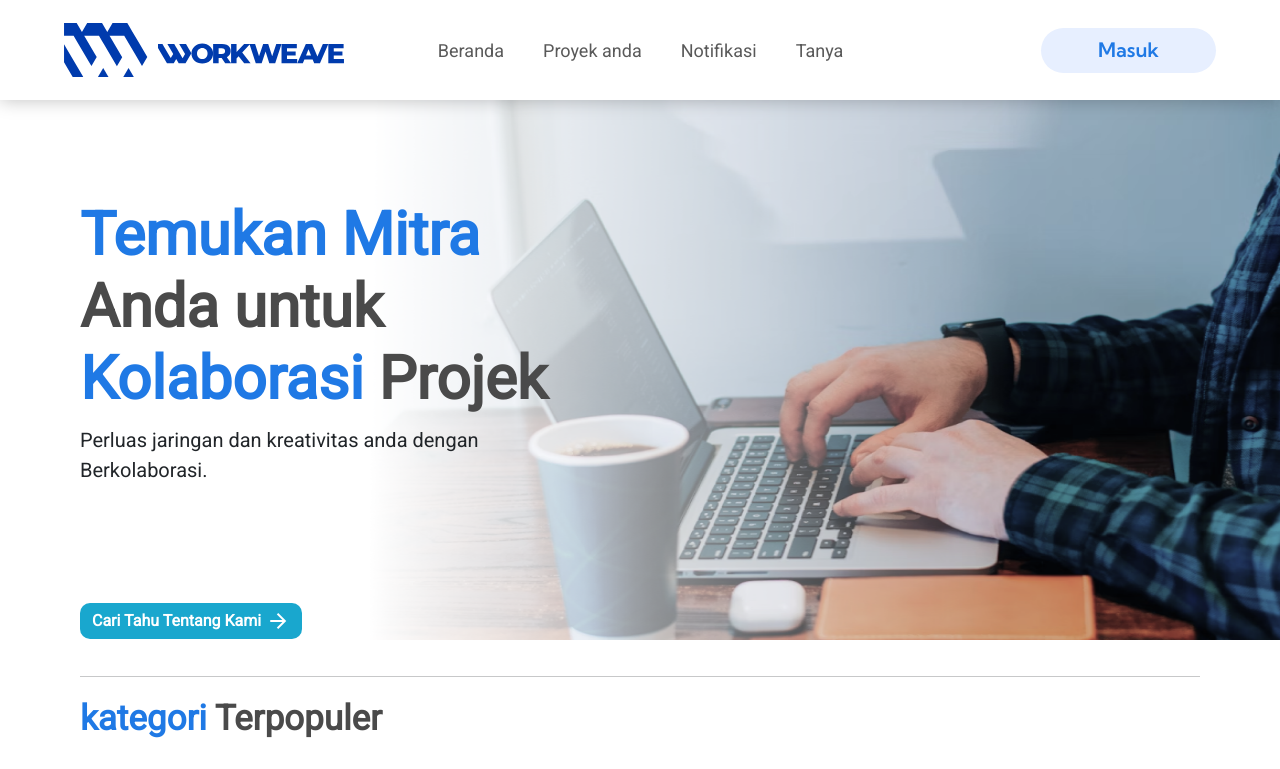
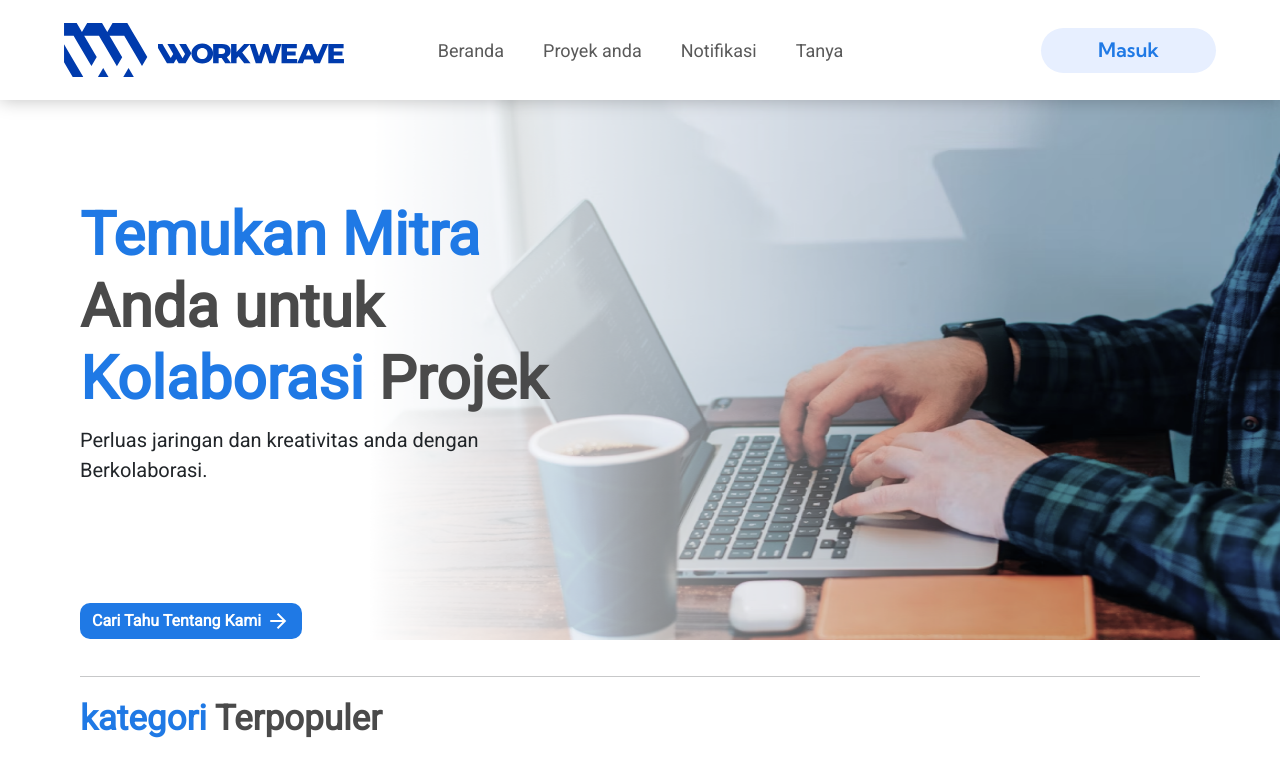
Before and after one commit to syraista/workweave, a React (Vite) app: page / in a window 1280 px wide. Shown: the top 769 px of the page. Built offline with nearby package versions, Linux system fonts and the light colour scheme.

Commit message:
Buttonelement.jsx

```diff
--- a/src/component/element/Buttonelement.jsx
+++ b/src/component/element/Buttonelement.jsx
@@ -13,7 +13,8 @@ export default function Buttonelement({id,fw,br,width,height,content,arrow,fs})
                 fontFamily: 'Roboto',
                 fontSize: fs,
                 width: width ? width : 'auto',
-                height: height ? height : 'auto'
+                height: height ? height : 'auto',
+                backgroundColor: '#1F79E5',
             }}>
             {content}
             {arrow &&
```
